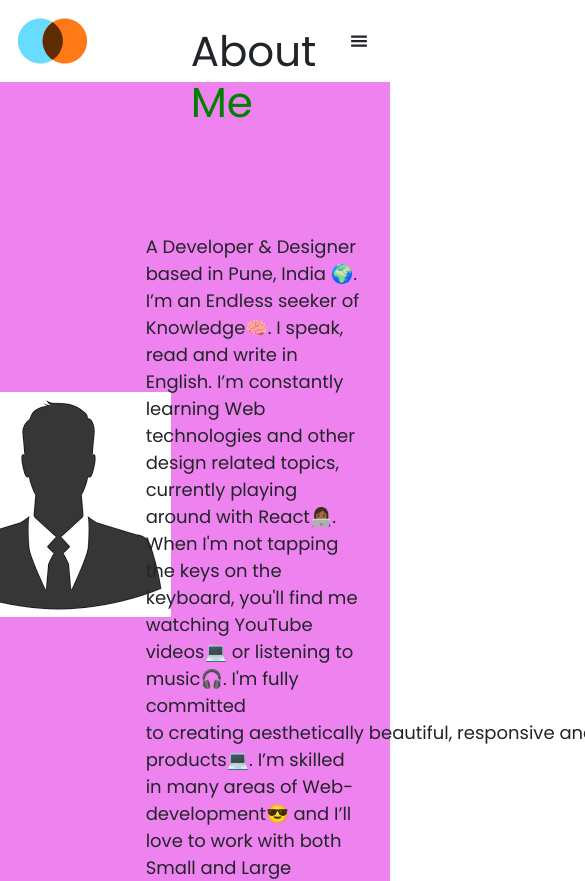
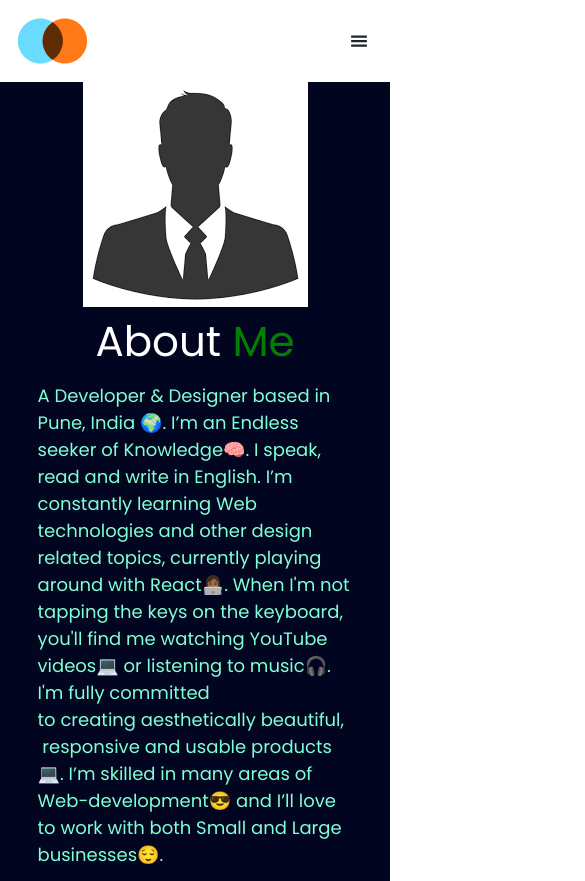
Before and after one commit to ganraj21/Portfolio-Web-Application, a React (Create React App) app: page /about in a window 390 px wide. Shown: the top 881 px of the page, 585 px wide, since content can reach past the window. Built offline with nearby package versions, Linux system fonts and the light colour scheme; a web font is replaced by a local one.

Commit message:
designing about page

```diff
--- a/src/components/About.css
+++ b/src/components/About.css
@@ -1,13 +1,15 @@
 .about_me {
-  max-height: 100vh;
-  /* background-color: aqua; */
+  width: 100%;
+  height: 100vh;
+  background-color: #020520;
 }
 
 .container_01 {
+  display: flex;
   width: 100%;
-  height: 100vh;
-  display: flex;
-  background-color: violet;
+  justify-content: center;
+  align-items: center;
+  align-content: center;
 }
 .my_img {
   width: 30%;
@@ -27,6 +29,7 @@ h2 span {
 }
 .my_info {
   width: 70%;
+  color: #fff;
   display: flex;
   justify-content: center;
   flex-direction: row;
@@ -38,6 +41,7 @@ h2 span {
   width: 90%;
   margin: 3px;
   font-size: 18px;
+  color: #fff;
   padding: 2px 15px 20px 15px;
 }
 h4 {
@@ -57,3 +61,35 @@ h4 span {
   align-content: center;
   flex-direction: row;
 }
+
+@media screen and (max-width: 480px) {
+  .about_me {
+    height: 100%;
+  }
+  .container_01 {
+    width: 100%;
+    height: 100%;
+    display: flex;
+    background-color: #020520;
+    flex-direction: column;
+    justify-content: center;
+    align-items: center;
+    position: relative;
+    color: #fff;
+    align-content: center;
+  }
+  .my_info {
+    width: 90%;
+  }
+  .my_info h2 {
+    margin: 10px;
+  }
+  .my_info p {
+    width: 100%;
+    height: 100%;
+    color: aquamarine;
+  }
+  .personal_info {
+    width: 100%;
+  }
+}
--- a/src/components/About.jsx
+++ b/src/components/About.jsx
@@ -20,7 +20,7 @@ function About() {
               topics, currently playing around with React👩🏾‍💻. When I'm not
               tapping the keys on the keyboard, you'll find me watching YouTube
               videos💻 or listening to music🎧. I'm fully committed
-              to creating aesthetically beautiful, responsive and usable
+              to creating aesthetically beautiful,  responsive and usable
               products💻. I’m skilled in many areas of Web-development😎 and
               I’ll love to work with both Small and Large businesses😌.
             </p>
--- a/src/components/Navbar.css
+++ b/src/components/Navbar.css
@@ -71,6 +71,15 @@ body {
   color: rgb(0, 0, 0);
 }
 
+@media screen and (max-width: 820px) {
+  .your_links {
+    display: none;
+    transition: all 2s linear;
+    transform: translateX(-333px);
+    position: relative;
+    top: 190px;
+  }
+}
 @media screen and (max-width: 480px) {
   #navbar li {
     width: 100%;
```
